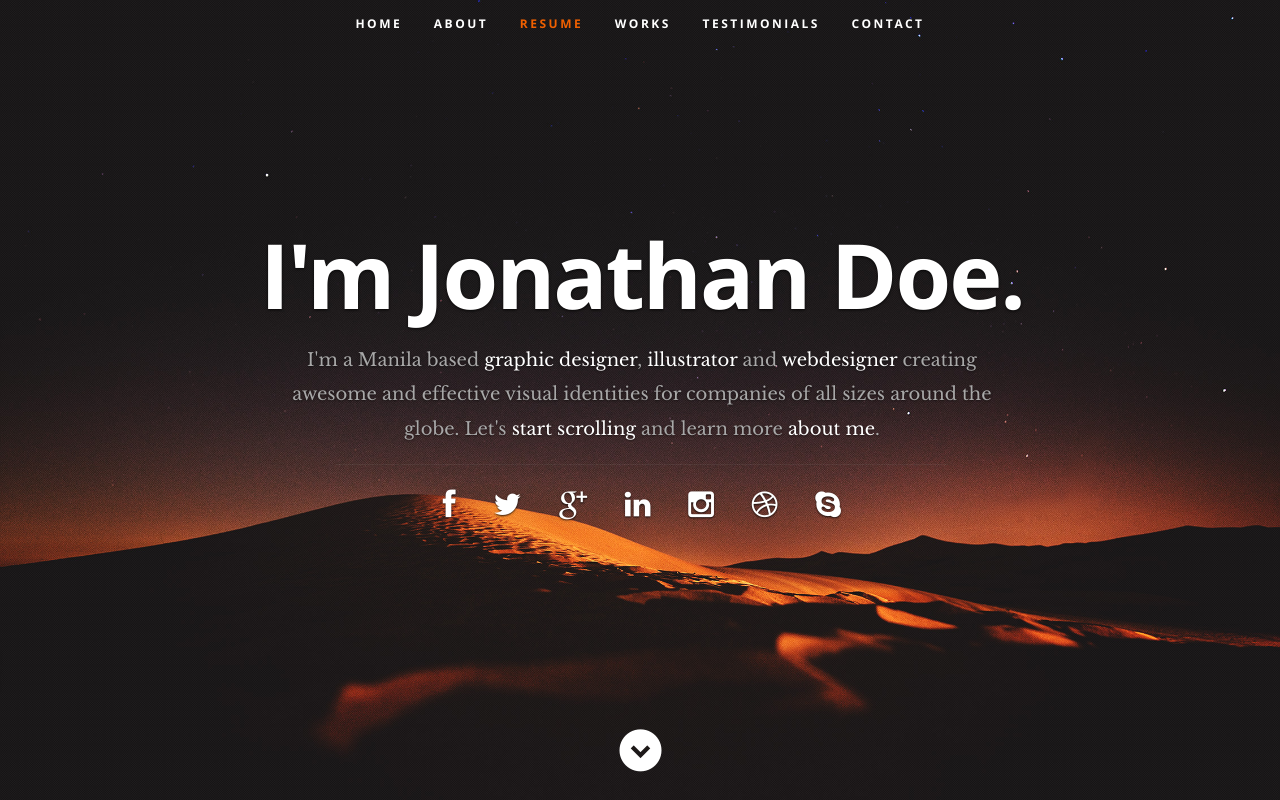
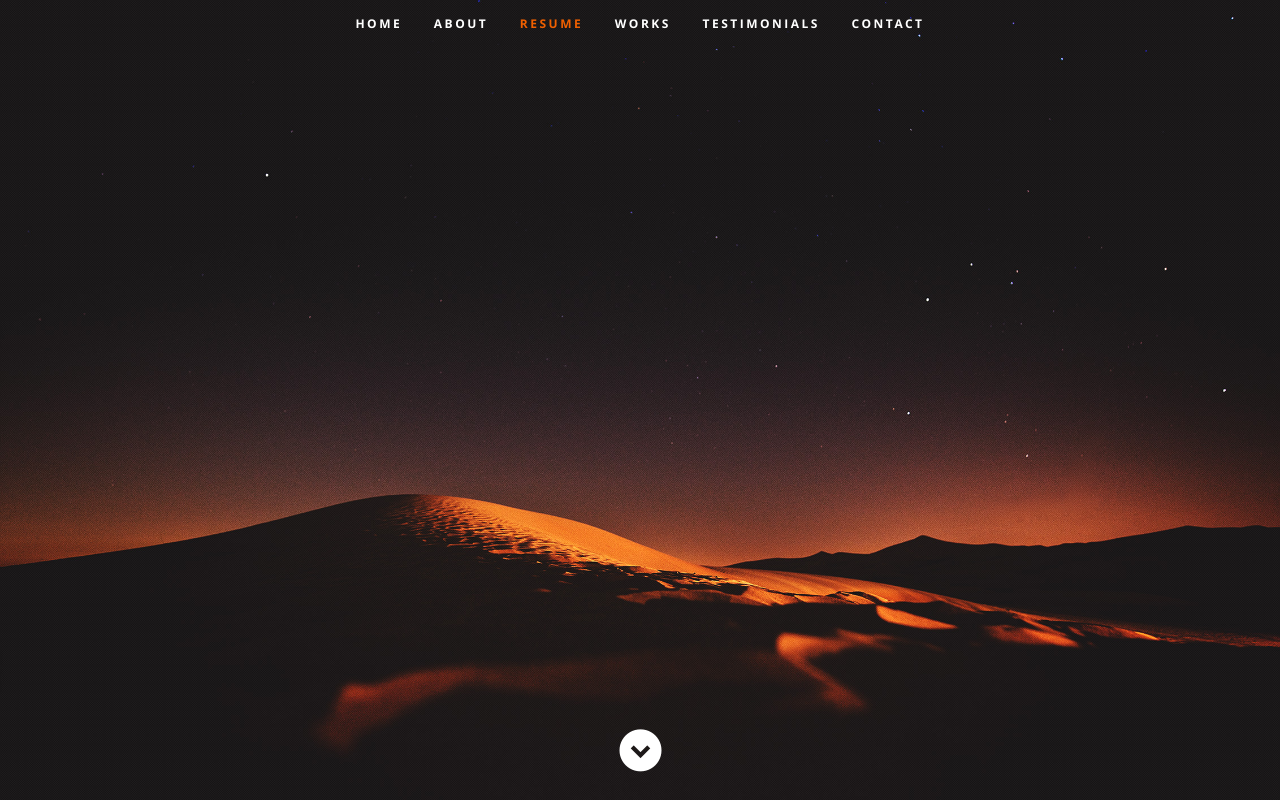
Before and after one commit to KBTMAT001/MyCV, a plain HTML site: page index.html in a window 1280 px wide. Shown: the top 800 px of the page. Drawn offline with nearby package versions, Linux system fonts and the light colour scheme.

Commit message:
Update index.html

```diff
--- a/index.html
+++ b/index.html
@@ -53,25 +53,6 @@
          </ul> <!-- end #nav -->
 
       </nav> <!-- end #nav-wrap -->
-
-      <div class="row banner">
-         <div class="banner-text">
-            <h1 class="responsive-headline">I'm Jonathan Doe.</h1>
-            <h3>I'm a Manila based <span>graphic designer</span>, <span>illustrator</span> and <span>webdesigner</span> creating awesome and
-            effective visual identities for companies of all sizes around the globe. Let's <a class="smoothscroll" href="#about">start scrolling</a>
-            and learn more <a class="smoothscroll" href="#about">about me</a>.</h3>
-            <hr />
-            <ul class="social">
-               <li><a href="#"><i class="fa fa-facebook"></i></a></li>
-               <li><a href="#"><i class="fa fa-twitter"></i></a></li>
-               <li><a href="#"><i class="fa fa-google-plus"></i></a></li>
-               <li><a href="#"><i class="fa fa-linkedin"></i></a></li>
-               <li><a href="#"><i class="fa fa-instagram"></i></a></li>
-               <li><a href="#"><i class="fa fa-dribbble"></i></a></li>
-               <li><a href="#"><i class="fa fa-skype"></i></a></li>
-            </ul>
-         </div>
-      </div>
 
       <p class="scrolldown">
          <a class="smoothscroll" href="#about"><i class="icon-down-circle"></i></a>
```
